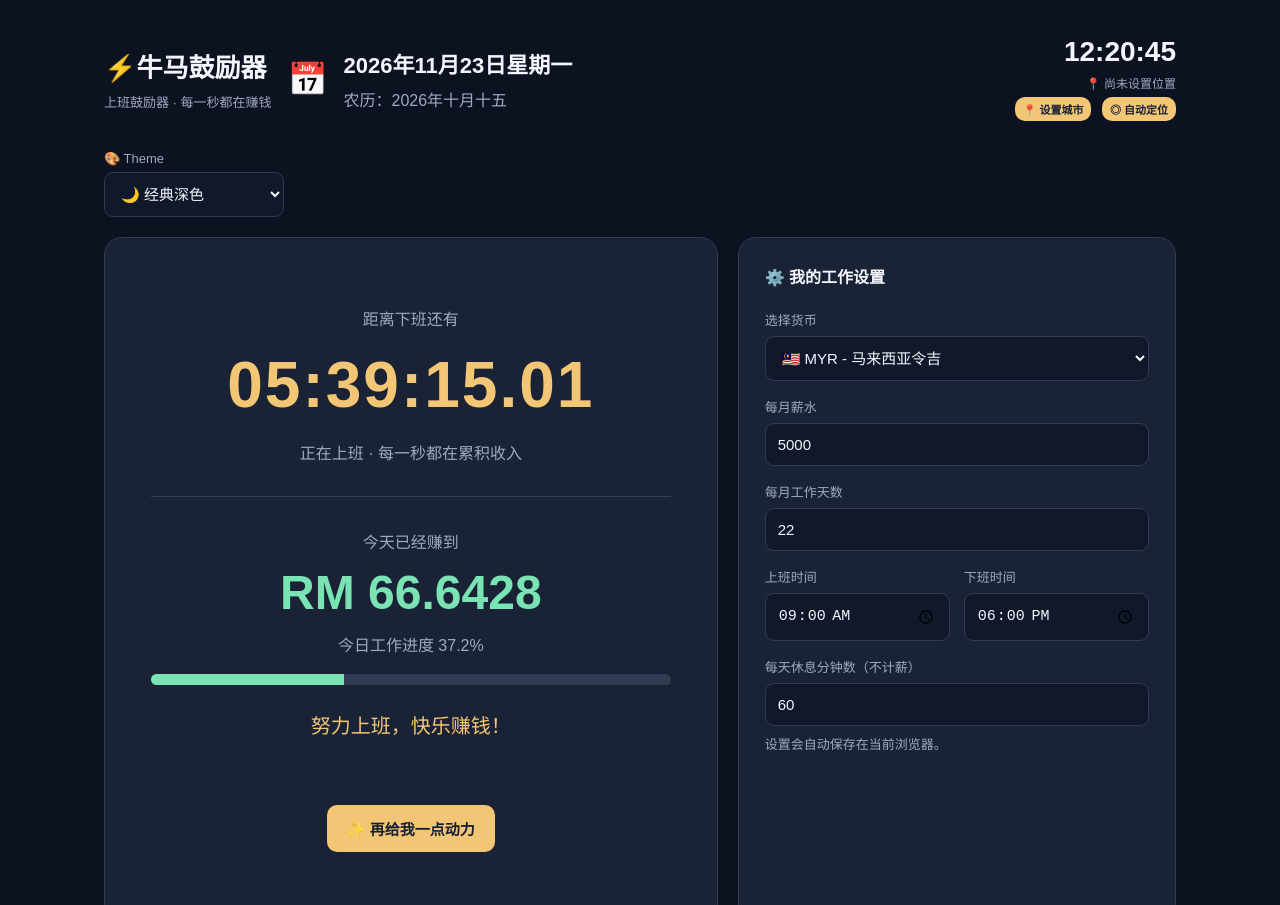
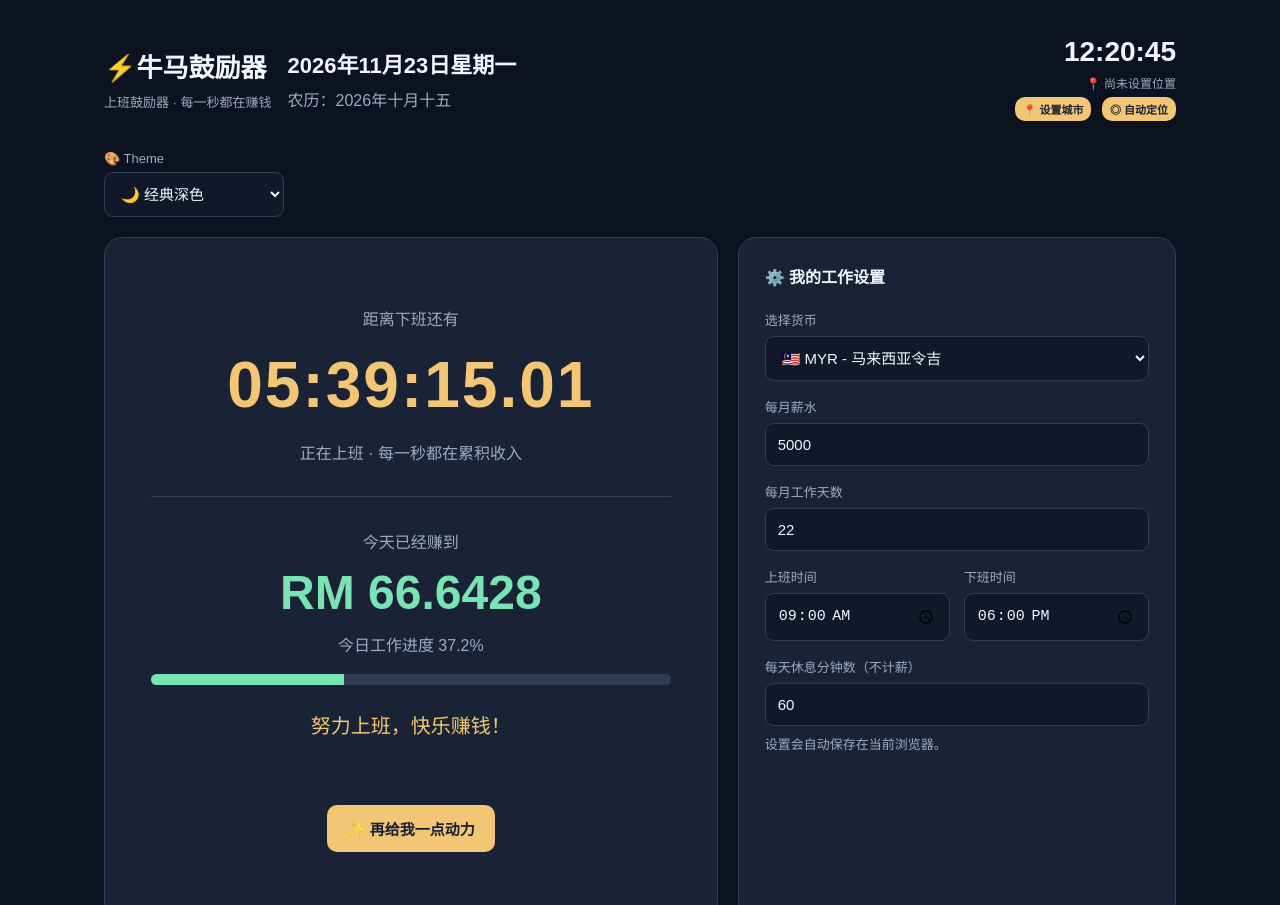
Before and after one commit to sbsvhans-jpg/work-motivator, a plain HTML site: page index.html in a window 1280 px wide. Shown: the top 905 px of the page. Drawn offline with Linux system fonts and the light colour scheme.

Commit message:
Update index.html

```diff
--- a/index.html
+++ b/index.html
@@ -444,7 +444,7 @@ label {
 <section class="date-panel" style="margin:0;padding:0;flex:1;min-width:260px;background:transparent;border:none;box-shadow:none">
 
   <div style="display:flex;align-items:center;gap:16px">
-    <div style="font-size:32px">📅</div>
+
     <div>
       <div id="currentDate" style="font-size:22px;font-weight:700">
         正在读取日期...
```
